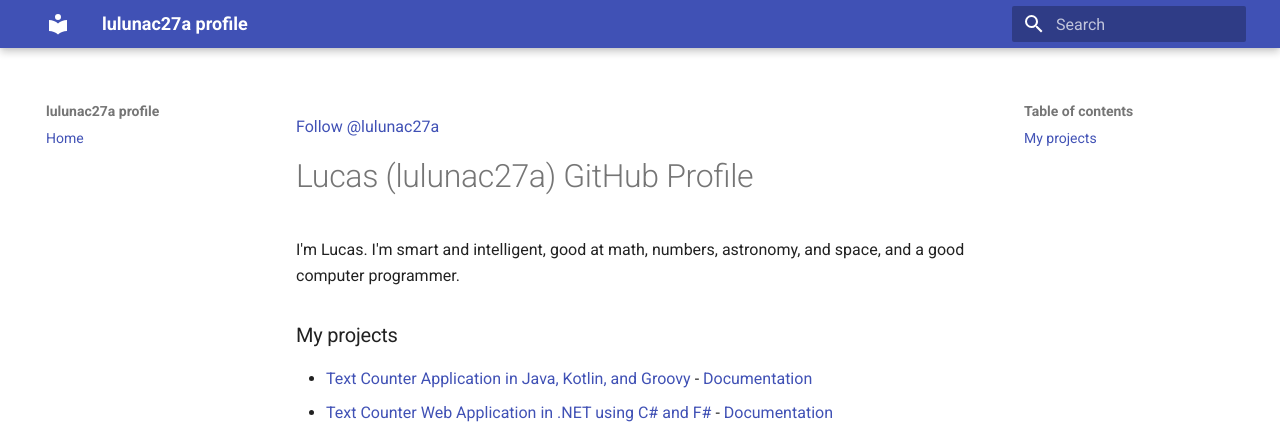
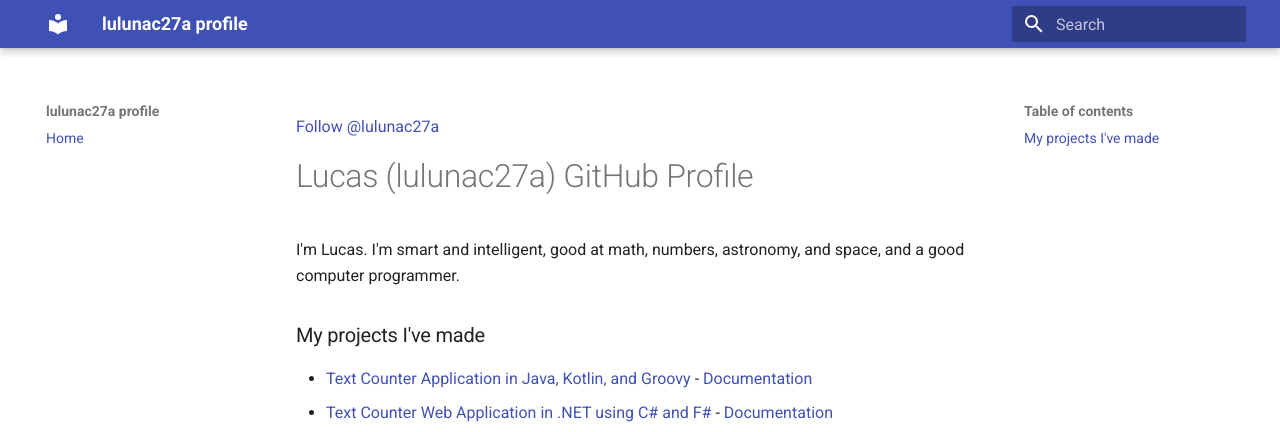
Before and after one commit to lulunac27a/lulunac27a.github.io, an MkDocs documentation site: the page built from docs/index.md, in a window 1280 px wide. Shown: the top 432 px of the page. Built offline with MkDocs 1.6.1 and Material for MkDocs 9.7.7, drawn with Linux system fonts in a browser that asks for light colours.

Commit message:
Make it easier to read with grammar fixes

```diff
--- a/docs/index.md
+++ b/docs/index.md
@@ -4,7 +4,7 @@
 
 I'm Lucas. I'm smart and intelligent, good at math, numbers, astronomy, and space, and a good computer programmer.
 
-### My projects
+### My projects I've made
 
 - [Text Counter Application in Java, Kotlin, and Groovy](https://github.com/lulunac27a/text-counter-java-application) - [Documentation](https://lulunac27a.github.io/text-counter-java-application)
 - [Text Counter Web Application in .NET using C# and F#](https://github.com/lulunac27a/text-counter-dot-net-application) - [Documentation](https://lulunac27a.github.io/text-counter-dot-net-application)
```
